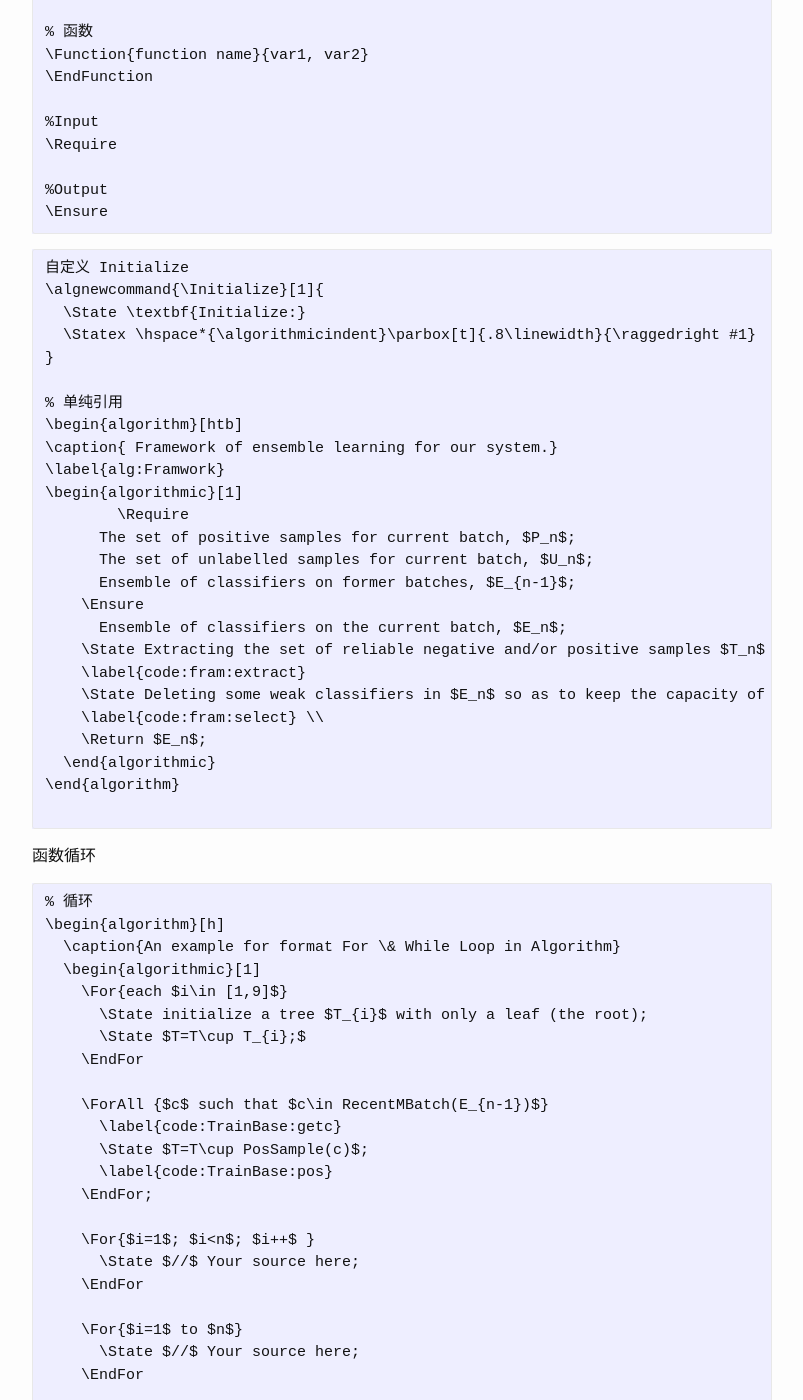
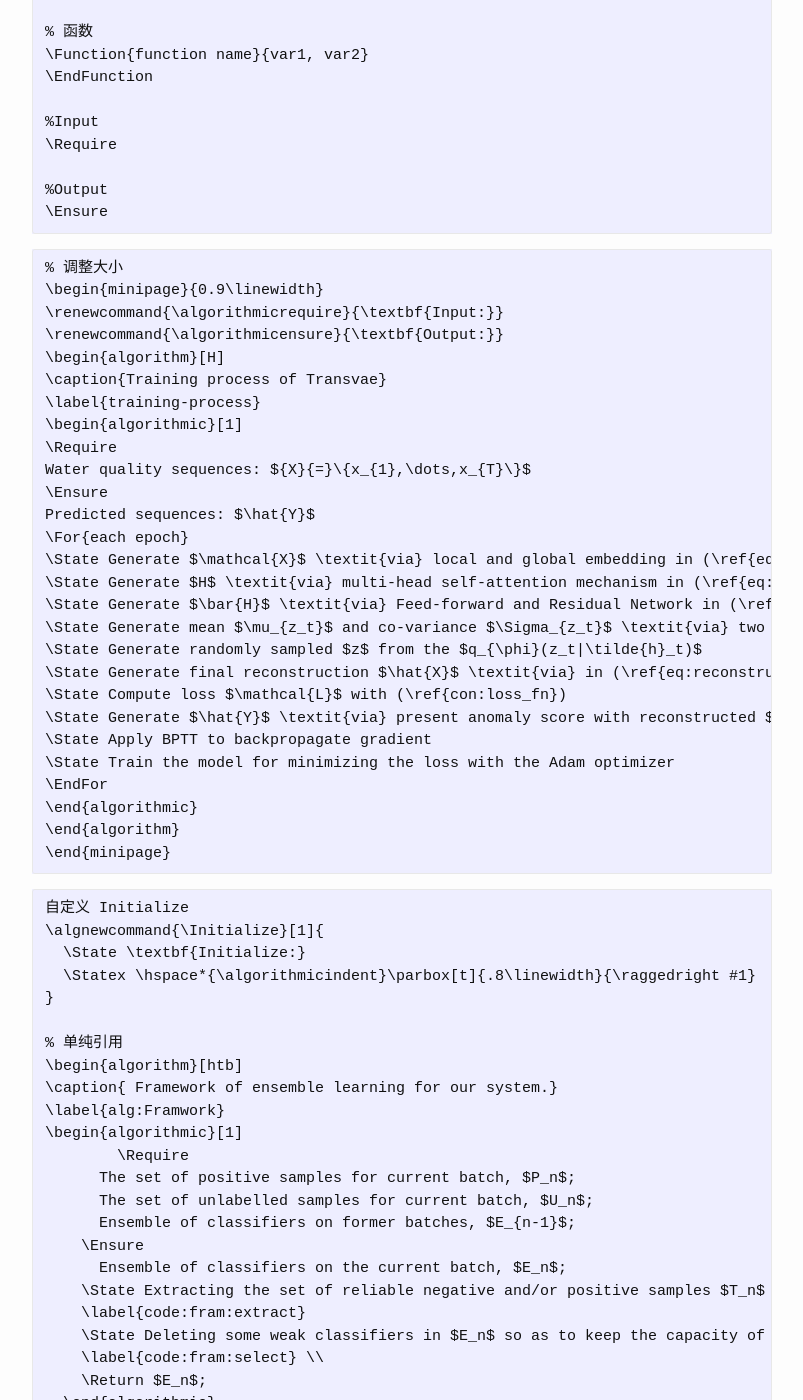
Before and after one commit to josephstalin117/josephstalin117.github.io, a Jekyll site: the page built from _posts/2018-6-23-latex.markdown, in a window 1280 px wide and 1400 px high, scrolled down 8586 px. Shown: the whole window, without its empty margins (238-1041 px from the left). Built offline with Jekyll 4.4.1, drawn with Linux system fonts in a browser that asks for light colours; formulas are drawn with MathJax 3.

Commit message:
update academic

````diff
--- a/_posts/2018-6-23-latex.markdown
+++ b/_posts/2018-6-23-latex.markdown
@@ -395,6 +395,36 @@ $$x^n+y^n=z^n \eqno{(1)}$$
 ```
 
 ```
+% 调整大小
+\begin{minipage}{0.9\linewidth}
+\renewcommand{\algorithmicrequire}{\textbf{Input:}}
+\renewcommand{\algorithmicensure}{\textbf{Output:}}
+\begin{algorithm}[H]
+\caption{Training process of Transvae}
+\label{training-process}
+\begin{algorithmic}[1]
+\Require
+Water quality sequences: ${X}{=}\{x_{1},\dots,x_{T}\}$
+\Ensure
+Predicted sequences: $\hat{Y}$
+\For{each epoch}
+\State Generate $\mathcal{X}$ \textit{via} local and global embedding in (\ref{eq:local_embedding}, \ref{eq:global_embedding})
+\State Generate $H$ \textit{via} multi-head self-attention mechanism in (\ref{eq:attention_qkv}) with $\mathcal{X}$
+\State Generate $\bar{H}$ \textit{via} Feed-forward and Residual Network in (\ref{eq:feed-forward})
+\State Generate mean $\mu_{z_t}$ and co-variance $\Sigma_{z_t}$ \textit{via} two linear models
+\State Generate randomly sampled $z$ from the $q_{\phi}(z_t|\tilde{h}_t)$
+\State Generate final reconstruction $\hat{X}$ \textit{via} in (\ref{eq:reconstructed})
+\State Compute loss $\mathcal{L}$ with (\ref{con:loss_fn})
+\State Generate $\hat{Y}$ \textit{via} present anomaly score with reconstructed $\hat{X}$ in (\ref{eq:anomaly-score})
+\State Apply BPTT to backpropagate gradient
+\State Train the model for minimizing the loss with the Adam optimizer
+\EndFor
+\end{algorithmic}
+\end{algorithm}
+\end{minipage}
+```
+
+```
 自定义 Initialize
 \algnewcommand{\Initialize}[1]{
   \State \textbf{Initialize:}
--- a/_posts/2022-9-1-academic-english.markdown
+++ b/_posts/2022-9-1-academic-english.markdown
@@ -54,6 +54,8 @@ so -> consequently, accordingly
 in addition -> moreover
 
 to solve this problem ->  to address this issue
+
+however -> In spite of that, Nevertheless, Despite this, On the other hand, In contrast
 
 
 
````
